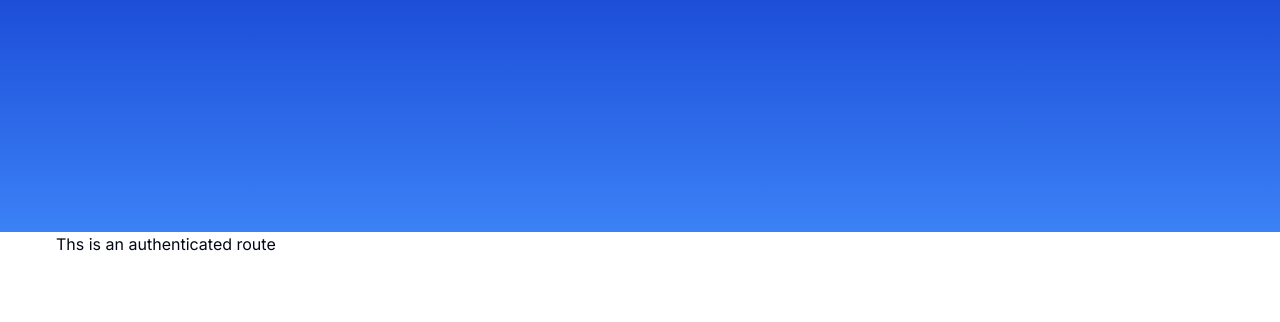
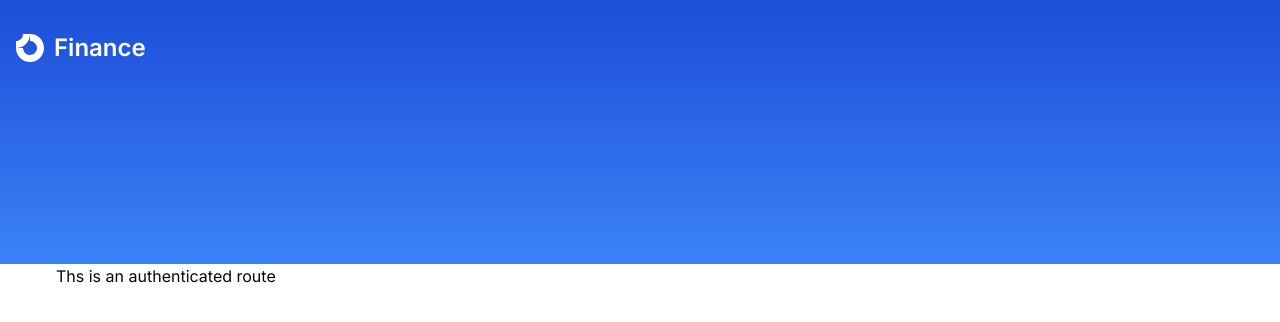
Before and after one commit to JerzyKu/finance, a Next.js app: page / in a window 1280 px wide. Shown: the top 322 px of the page. Built offline with nearby package versions, Linux system fonts and the light colour scheme.

Commit message:
finish header logo

```diff
--- a/components/header-logo.tsx
+++ b/components/header-logo.tsx
@@ -1,3 +1,4 @@
+import Image from 'next/image'
 import Link from 'next/link'
 import React from 'react'
 
@@ -6,7 +7,14 @@
 function HeaderLogo({}: Props) {
   return (
     <>
-      <Link href={""} />
+      <Link href={"/"} >
+        <div className="items-center hidden lg:flex">
+          <Image src="/logo.svg" alt='Logo' height={28} width={28}/>
+          <p className="font-semibold text-white text-2xl ml-2.5">
+            Finance
+          </p>
+        </div>
+      </Link>
     </>
   )
 }
```
